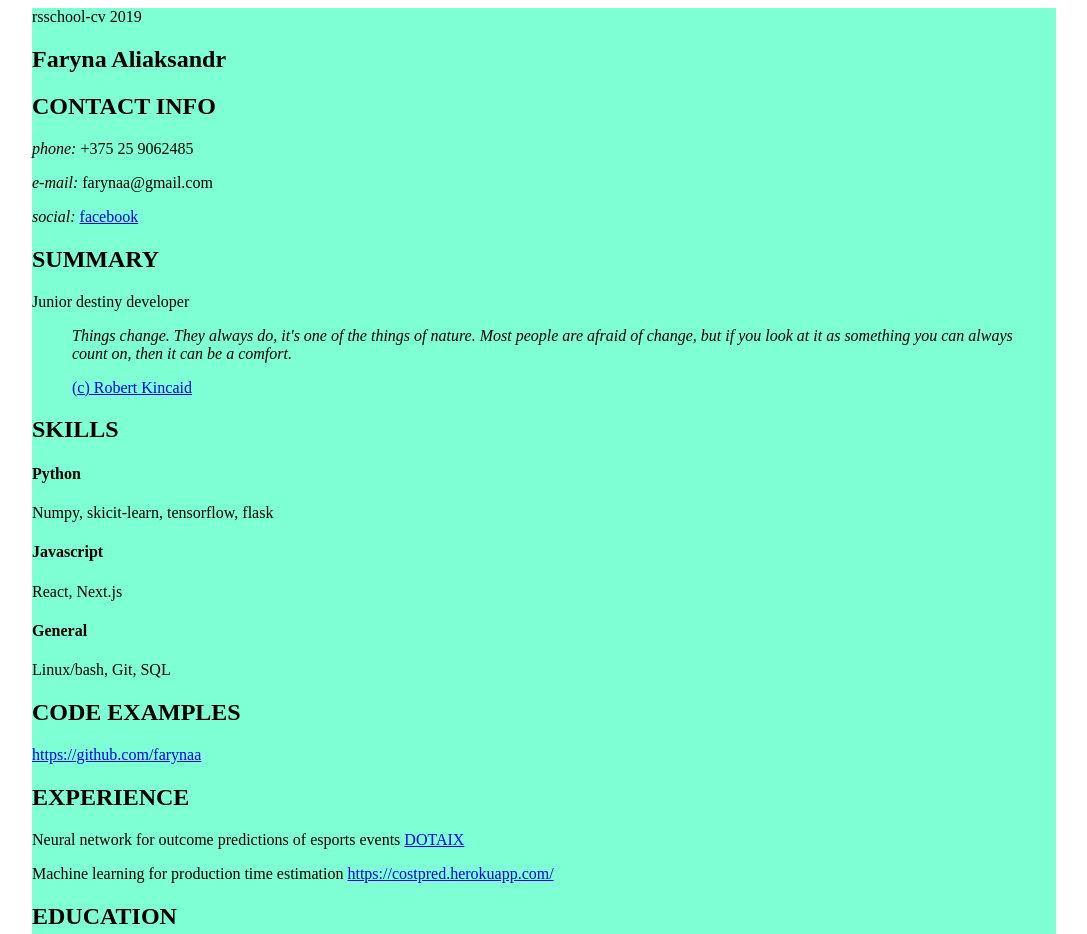
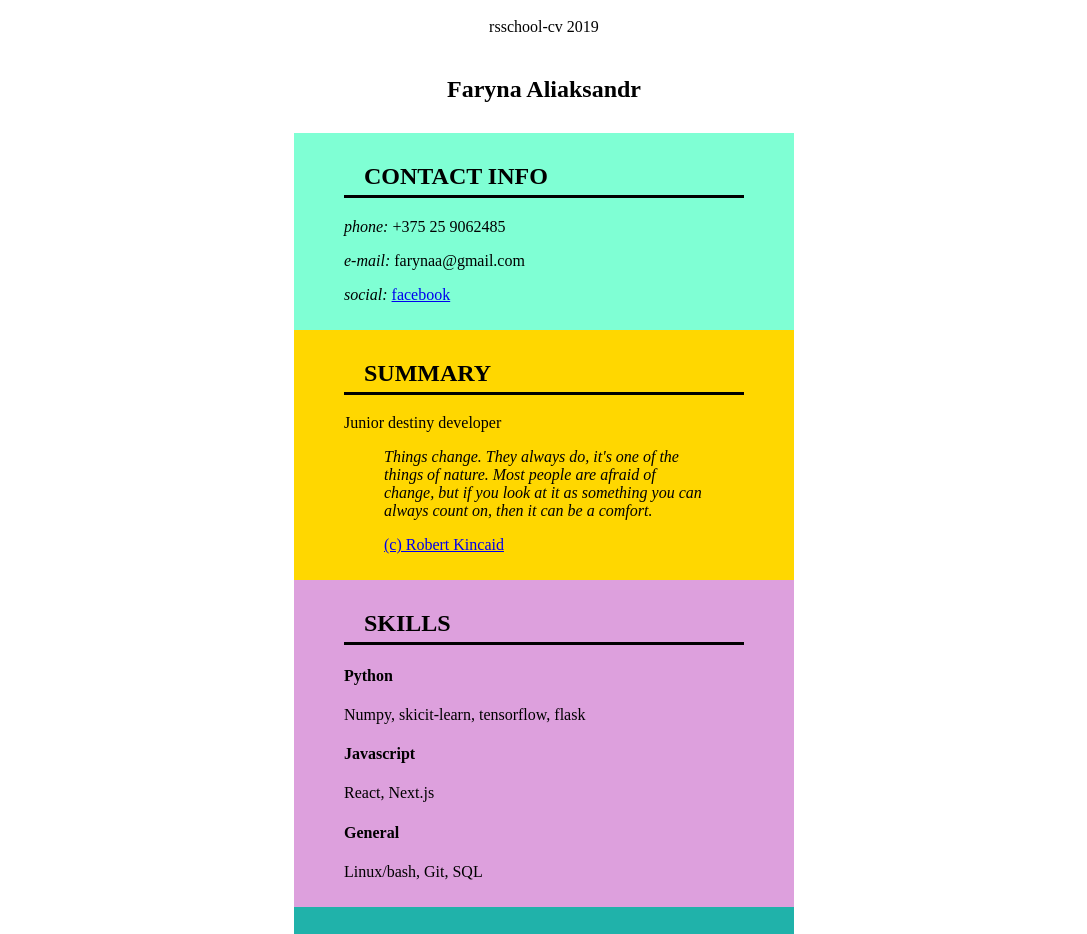
Before and after one commit to farynaa/rsschool_cv, a plain HTML site: page index.html in a window 1280 px wide. Shown: the top 934 px of the page, without its empty margins (96-1183 px from the left). Drawn offline with Linux system fonts and the light colour scheme.

Commit message:
feat: major styling upgrade

```diff
--- a/style.css
+++ b/style.css
@@ -1,12 +1,56 @@
-
 .container {
-	border: "1px solid black";
-	background: aquamarine;
 	margin: 0 auto;
-	max-width: 1024px;
-
+	max-width: 500px;
 }
 
-.section {
+section {
+	padding: 10px 50px;
+}
 
+h2 {
+	border-bottom: 3px solid black;
+	padding-left: 20px;
+	padding-bottom: 5px;
 }
+
+h1 {
+	text-align: center;
+}
+
+footer,
+header {
+	text-align: center;
+	padding: 10px;
+}
+
+.contacts {
+	background: aquamarine;
+}
+
+.summary {
+	background: gold;
+}
+
+.skills {
+	background: plum;
+}
+
+.codeexamples {
+	background: lightseagreen;
+}
+
+.experience {
+	background: lightpink;
+}
+
+section:hover {
+	filter: brightness(85%);
+}
+
+.education {
+	background: palegreen;
+}
+
+.english {
+	background: powderblue;
+}
```
